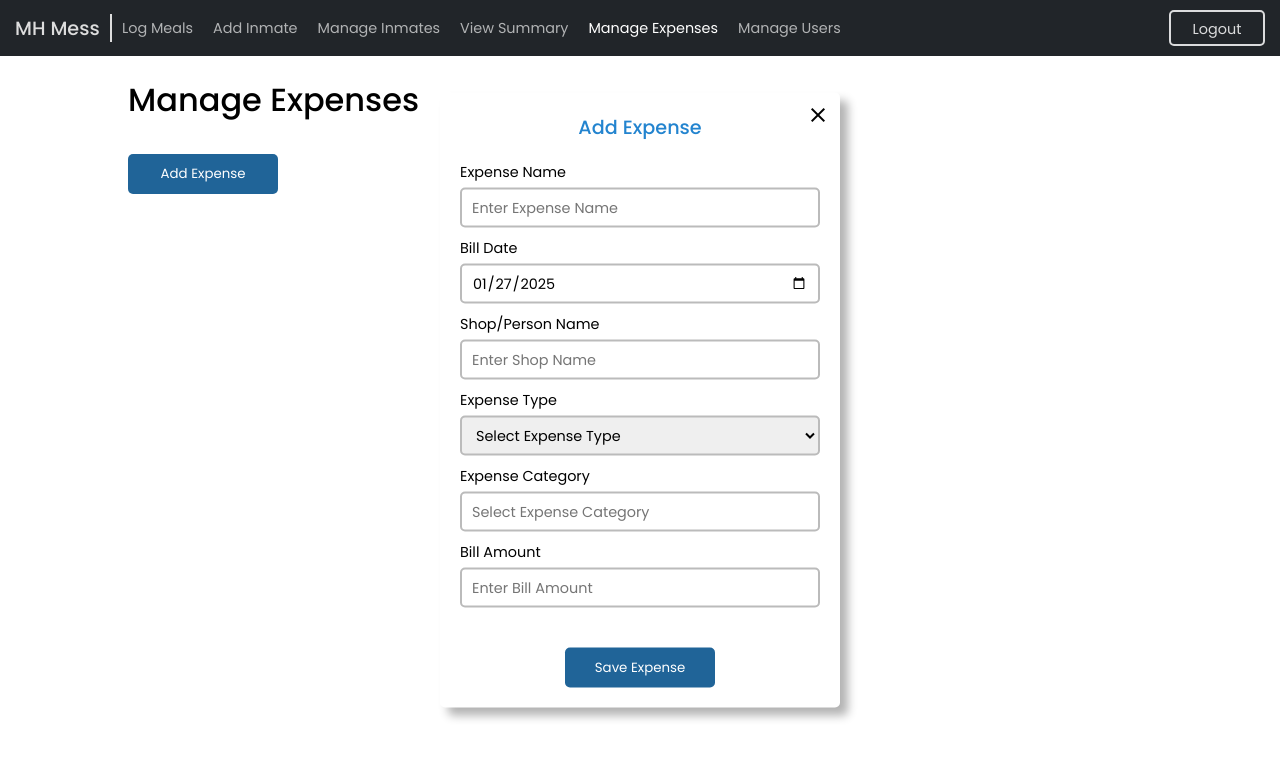
After one commit to devadathsreelayam/mess_app_functional, a Flask app: page /manage_expense in a window 1280 px wide, after a click on "Add Expense". The commit adds this page. Shown: the top 759 px of the page. Run offline with Flask 3, Linux system fonts and the light colour scheme; data that the repository does not hold is empty.

Commit message:
Update: added option to add, delete and edit expenses

```diff
--- a/main.py
+++ b/main.py
@@ -348,7 +348,68 @@ def delete_inmate(inmate_id):
 
 @app.route('/manage_expense')
 def manage_expense():
-    return render_template('manage_expense.html')
+    expenses = db.get_all_expenses()
+    return render_template('manage_expense.html', expenses=expenses)
+
+
+@app.route('/add_expense', methods=['POST'])
+def add_expense():
+    expense_name = request.form.get('expense_name')
+    bill_date = request.form.get('bill_date')
+    shop_name = request.form.get('shop_name')
+    expense_type = request.form.get('expense_type')
+    expense_category = request.form.get('expense_category')
+    bill_amount = request.form.get('bill_amount')
+
+    print((expense_name, bill_date, shop_name, expense_type.lower(), expense_category, bill_amount))
+
+    if db.add_expense(expense_name, bill_date, shop_name, expense_type.lower(), expense_category, bill_amount):
+        return redirect(url_for('manage_expense'))
+    else:
+        return jsonify({"error": "An error occurred while adding expense."}), 500
+
+
+@app.route('/delete_expense/<int:expense_id>', methods=['GET'])
+def delete_expense(expense_id):
+    if db.delete_expense(expense_id):
+        return redirect(url_for('manage_expense'))
+    else:
+        return jsonify({"error": "An error occurred while adding expense."}), 500
+
+
+@app.route('/get_expense/<int:expense_id>')
+def get_expense(expense_id):
+    expense = db.get_expense(expense_id)
+    if expense:
+        return jsonify({
+            'expense_id': expense['expense_id'],
+            'expense_name': expense['expense_name'],
+            'bill_date': datetime.datetime.strftime(expense['bill_date'], '%Y-%m-%d'),
+            'shop': expense['shop'],
+            'type': expense['type'],
+            'category': expense['category'],
+            'bill_amount': float(expense['bill_amount']),
+        })
+    else:
+        return jsonify({'error': 'Expense not found'}), 404
+
+
+
+@app.route('/update_expense/<int:expense_id>', methods=['POST'])
+def update_expense(expense_id):
+    expense_name = request.form.get('expense_name')
+    bill_date = request.form.get('bill_date')
+    shop_name = request.form.get('shop_name')
+    expense_type = request.form.get('expense_type')
+    expense_category = request.form.get('expense_category')
+    bill_amount = request.form.get('bill_amount')
+
+    print(expense_id, expense_name, bill_date, shop_name, expense_type.lower(), expense_category, bill_amount)
+
+    if db.update_expense(expense_id, expense_name, bill_date, shop_name, expense_type.lower(), expense_category, bill_amount):
+        return redirect(url_for('manage_expense'))
+    else:
+        return jsonify({"error": "An error occurred while adding expense."}), 500
 
 
 
--- a/templates/base.html
+++ b/templates/base.html
@@ -20,6 +20,7 @@
             <li class="nav-item"><a class="nav-link  {% if request.endpoint == 'add_inmate' %}link-active{% endif %}" href="{{ url_for('add_inmate') }}">Add Inmate</a></li>
             <li class="nav-item"><a class="nav-link  {% if request.endpoint == 'manage_inmates' %}link-active{% endif %}" href="{{ url_for('manage_inmates') }}">Manage Inmates</a></li>
             <li class="nav-item"><a class="nav-link  {% if request.endpoint in ['summery', 'daily_summery', 'monthly_summery'] %}link-active{% endif %}" href="{{ url_for('summery') }}">View Summary</a></li>
+            <li class="nav-item"><a class="nav-link  {% if request.endpoint == 'manage_expense' %}link-active{% endif %}" href="{{ url_for('manage_expense') }}">Manage Expenses</a></li>
             <li class="nav-item"><a class="nav-link link-disabled" aria-disabled="true" href="#">Manage Users</a></li>
             <li class="nav-item button"><a class="nav-link button" aria-disabled="true" href="#">Logout</a></li>
         </ul>
--- /dev/null
+++ b/templates/manage_expense.html
@@ -0,0 +1,178 @@
+{% extends "base.html" %}
+
+{% block title %}Manage Expense{% endblock %}
+
+{% block styles %}
+<link rel="stylesheet" href="{{ url_for('static', filename='css/summery.css') }}">
+<link rel="stylesheet" href="{{ url_for('static', filename='css/view_inmates.css') }}">
+{% endblock %}
+
+{% block content %}
+<div class="container" style="margin-bottom: 20px;">
+    <div class="popup" id="addExpensePopup" style="width: 25rem; max-width: 90%;">
+        <span class="material-symbols-outlined close-btn" id="closePopup" onclick="closePopup('addExpensePopup')">close</span>
+        <form id="expenseForm" action="/add_expense" method="POST">
+            <h2>Add Expense</h2>
+            <div class="input-item">
+                <label for="expense_name" class="form-label">Expense Name</label>
+                <input type="text" class="form-control" name="expense_name" id="expense_name" placeholder="Enter Expense Name" required>
+            </div>
+
+            <div class="input-item">
+                <label for="bill_date" class="form-label">Bill Date</label>
+                <input type="date" class="form-control" name="bill_date" id="bill_date" required>
+            </div>
+
+            <div class="input-item">
+                <label for="shop_name" class="form-label">Shop/Person Name</label>
+                <input type="text" class="form-control" name="shop_name" id="shop_name" placeholder="Enter Shop Name" required>
+            </div>
+
+            <div class="input-item">
+                <label for="expense_type" class="form-label">Expense Type</label>
+                <select name="expense_type" id="expense_type" class="form-control">
+                    <option disabled selected>Select Expense Type</option>
+                    <option value="purchase">Purchase</option>
+                    <option value="fixed">Fixed</option>
+                </select>
+            </div>
+
+            <div class="input-item">
+                <label for="expense_category" class="form-label">Expense Category</label>
+                <input list="expense_categories" id="expense_category" name="expense_category" class="form-control" placeholder="Select Expense Category">
+                <datalist id="expense_categories">
+                    <option value="Vegetable">
+                    <option value="Meat">
+                    <option value="Milk">
+                    <option value="Stationery">
+                </datalist>
+                <datalist id="fixed_categories">
+                    <option value="Salary">
+                    <option value="Audit">
+                </datalist>
+            </div>
+
+            <div class="input-item">
+                <label for="bill_amount" class="form-label">Bill Amount</label>
+                <input type="text" class="form-control" name="bill_amount" id="bill_amount" placeholder="Enter Bill Amount" required>
+            </div>
+
+            <input type="submit" class="btn btn-long-m" value="Save Expense">
+        </form>
+    </div>
+
+    <h1>Manage Expenses</h1>
+    <div class="wrapper" style="margin-bottom: 10px;">
+        <button type="button" class="btn" onclick="showPopup('addExpensePopup')">Add Expense</button>
+    </div>
+
+    {% if expenses %}
+    <section>
+        <div class="overflow-x">
+            <table style="width: 100%">
+                <tr>
+                    <th>Sl. No.</th>
+                    <th>Expense Name</th>
+                    <th>Bill Date</th>
+                    <th>Shop</th>
+                    <th>Added By</th>
+                    <th>Type</th>
+                    <th>Category</th>
+                    <th>Amount</th>
+                    <th>Actions</th>
+                </tr>
+
+                {% for expense in expenses %}
+                <tr>
+                    <td>{{ expense['expense_id'] }}</td>
+                    <td>{{ expense['expense_name'] }}</td>
+                    <td>{{ expense['bill_date'] }}</td>
+                    <td>{{ expense['shop'] }}</td>
+                    <td>{{ expense['user_name'] }}</td>
+                    <td>{{ expense['type'].capitalize() }}</td>
+                    <td>{{ expense['category'] }}</td>
+                    <td>{{ expense['bill_amount'] }}</td>
+
+                    <td class="actions">
+                        <a href="" action="edit" expense-id="{{ expense['expense_id'] }}" onclick="editExpense(this); return false;">
+                            <span class="material-symbols-outlined">edit</span>
+                        </a>
+                        <a href="/delete_expense/{{ expense['expense_id'] }}" onclick="return confirmDelete(event)">
+                            <span class="material-symbols-outlined">delete_forever</span>
+                        </a>
+                    </td>
+                </tr>
+                {% endfor %}
+            </table>
+        </div>
+    </section>
+    {% endif %}
+</div>
+{% endblock %}
+
+{% block scripts %}
+<script>
+    const today = new Date().toISOString().split('T')[0];
+    document.getElementById('bill_date').value = today;
+
+    function showPopup(id) {
+        const popup = document.getElementById(id);
+        popup.style.display = 'block';
+    }
+
+    function closePopup(id) {
+        const popup = document.getElementById(id);
+        popup.style.display = 'none';
+    }
+
+    function confirmDelete(event) {
+        const userConfirmed = confirm(`Are you sure you want to delete the expense?`);
+
+        if (!userConfirmed) {
+            event.preventDefault();
+            return false;
+        }
+
+        return true;
+    }
+
+    // Edit expense
+    function editExpense(element) {
+        const expenseId = element.getAttribute('expense-id');
+        console.log("Expense ID:", expenseId);
+
+        fetch(`/get_expense/${expenseId}`)
+            .then(response => {
+                console.log("Response status:", response.status); // Log status
+                if (!response.ok) {
+                    throw new Error(`HTTP error! status: ${response.status}`);
+                }
+                return response.json();
+            })
+            .then(data => {
+                console.log("Fetch data:", data);
+                if (data.error) {
+                    alert(data.error);
+                } else {
+                    // Populate form fields
+                    document.getElementById('expense_name').value = data.expense_name;
+                    document.getElementById('bill_date').value = data.bill_date;
+                    document.getElementById('shop_name').value = data.shop;
+                    document.getElementById('expense_type').value = data.type;
+                    document.getElementById('expense_category').value = data.category;
+                    document.getElementById('bill_amount').value = data.bill_amount;
+
+                    // Update the form's action to point to the update URL
+                    document.getElementById('expenseForm').action = `/update_expense/${expenseId}`;
+
+                    // Show the popup
+                    document.getElementById('addExpensePopup').style.display = 'block';
+                }
+            })
+            .catch(error => {
+                console.error('Error fetching inmate details:', error);
+                alert('Failed to fetch inmate details.');
+            });
+    }
+</script>
+{% endblock %}
```
Also changed, not shown: database.py (+174 -0 lines).
